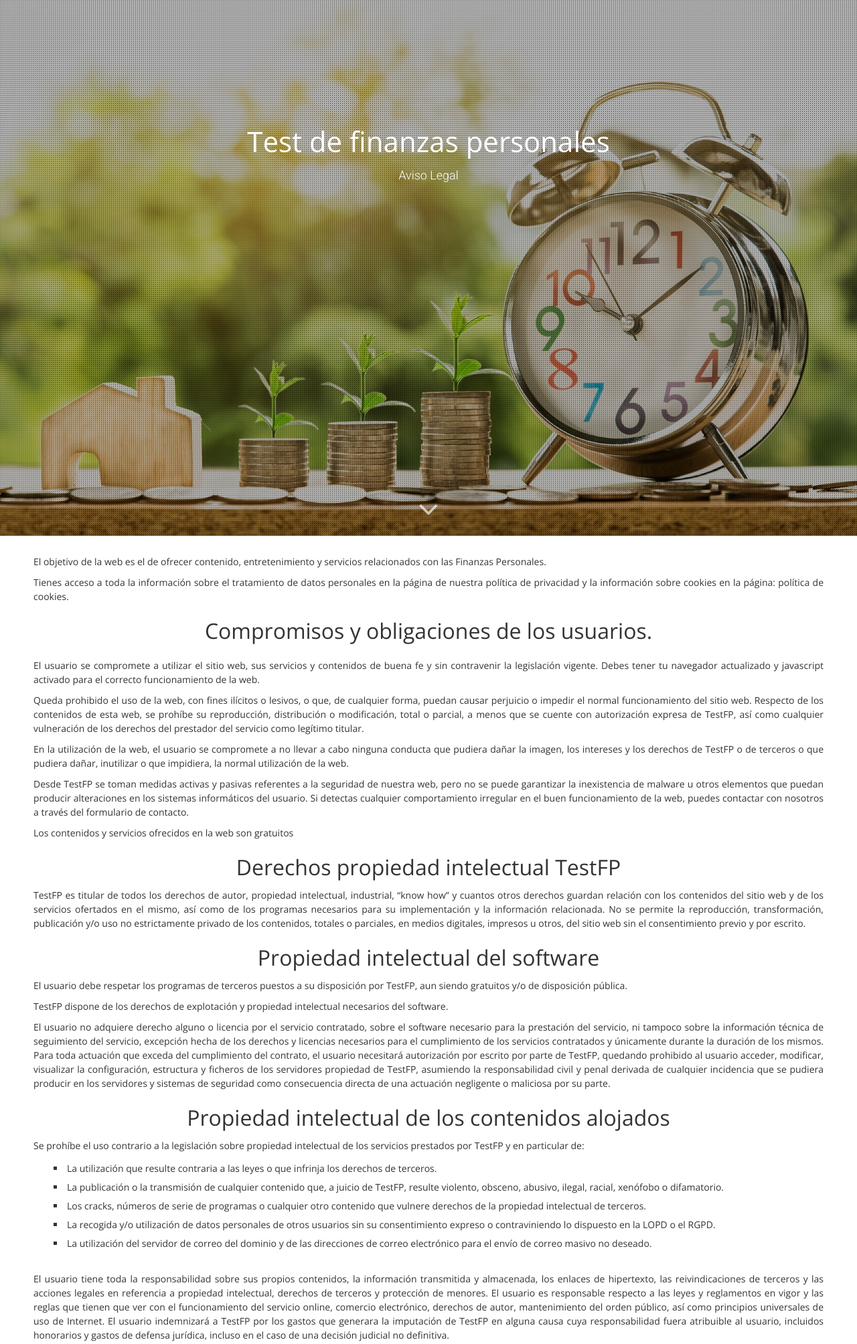
After one commit to practicaproISPC/grupo-5-g5, a PHP site: page /AvisoLegal.html in a window 1280 px wide. The commit adds this page. Shown: the top 2007 px of the page at 67% size. Run offline with PHP 8.4, Linux system fonts and the light colour scheme; some libraries are stand-ins or nearby versions.

Commit message:
Agregue legales en html

```diff
--- /dev/null
+++ b/AvisoLegal.html
@@ -0,0 +1,144 @@
+<!DOCTYPE html>
+<!--
+	Shine by TEMPLATE STOCK
+	templatestock.co @templatestock
+	Released for free under the Creative Commons Attribution 3.0 license (templated.co/license)
+-->
+
+<html lang="en">
+	<head>
+		<meta charset="utf-8">
+		<meta http-equiv="X-UA-Compatible" content="IE=edge">
+		<meta name="viewport" content="width=device-width, initial-scale=1">
+		<title>Test de finanzas personales</title>
+
+
+		<!-- WEB FONTS -->
+		<link href='http://fonts.googleapis.com/css?family=Roboto:100,300,100italic,400,300italic' rel='stylesheet' type='text/css'>
+		<link href='http://fonts.googleapis.com/css?family=Open+Sans:400,300' rel='stylesheet' type='text/css'>
+
+		<!-- BOOTSTRAP -->
+		<link href="css/bootstrap.min.css" rel="stylesheet">
+		<!-- FONT AWESOME -->
+		<link rel="stylesheet" href="css/font-awesome.min.css">
+		<!-- CUSTOM STYLING -->
+		<link href="css/styles.css" rel="stylesheet">
+		<!-- PRELOADER -->
+		<link href="css/loader.css" rel="stylesheet">
+
+
+	</head>
+
+<body>
+	<!-- PRELOADER
+		<div id="loader-wrapper">
+			<div id="loader"><div class="sk-spinner sk-spinner-cube-grid"><div class="sk-cube"></div><div class="sk-cube"></div><div class="sk-cube"></div><div class="sk-cube"></div><div class="sk-cube"></div><div class="sk-cube"></div><div class="sk-cube"></div><div class="sk-cube"></div><div class="sk-cube"></div></div></div>
+		</div>
+	-->
+	<!-- HEADER -->
+		<section id="header">
+			<div class="container">
+				<div class="row text-center">
+					<div class="col-md-8">
+						<!--<img class="logo" src="images/logo.png" />-->
+						<h1 class="white-text">Test de finanzas personales</h1>
+						<h5 class="white-text">Aviso Legal</h5>
+						<div id="countdown" class="white-text"></div>
+					</div>
+				</div>
+			</div>
+			<div class="animation">
+			<a class="arrow-down-animation" data-scroll href="#about"><i class="fa fa-angle-down"></i></a>
+			</div> <br>
+		</section>
+	<!-- HEADER ENDS -->
+
+	<br> <p> El objetivo de la web es el de ofrecer contenido, entretenimiento y servicios relacionados con las Finanzas Personales. <p>
+        <p> Tienes acceso a toda la información sobre el tratamiento de datos personales en la página de nuestra política de privacidad y la información sobre cookies en la página: política de cookies. <p>
+            <h2> Compromisos y obligaciones de los usuarios. <h2>
+        <p> El usuario se compromete a utilizar el sitio web, sus servicios y contenidos de buena fe y sin contravenir la legislación vigente. Debes tener tu navegador actualizado y javascript activado para el correcto funcionamiento de la web. <p>
+        <p> Queda prohibido el uso de la web, con fines ilícitos o lesivos, o que, de cualquier forma, puedan causar perjuicio o impedir el normal funcionamiento del sitio web. Respecto de los contenidos de esta web, se prohíbe su reproducción, distribución o modificación, total o parcial, a menos que se cuente con autorización expresa de TestFP, así como cualquier vulneración de los derechos del prestador del servicio como legítimo titular. <p>
+        <p> En la utilización de la web, el usuario se compromete a no llevar a cabo ninguna conducta que pudiera dañar la imagen, los intereses y los derechos de TestFP o de terceros o que pudiera dañar, inutilizar o que impidiera, la normal utilización de la web. </p>
+        <p> Desde TestFP se toman medidas activas y pasivas referentes a la seguridad de nuestra web, pero no se puede garantizar la inexistencia de malware u otros elementos que puedan producir alteraciones en los sistemas informáticos del usuario. Si detectas cualquier comportamiento irregular en el buen funcionamiento de la web, puedes contactar con nosotros a través del formulario de contacto. </p>
+        <p> Los contenidos y servicios ofrecidos en la web son gratuitos </p>
+        <h2> Derechos propiedad intelectual TestFP  </h2>
+        <p> TestFP es titular de todos los derechos de autor, propiedad intelectual, industrial, “know how” y cuantos otros derechos guardan relación con los contenidos del sitio web y de los servicios ofertados en el mismo, así como de los programas necesarios para su implementación y la información relacionada. No se permite la reproducción, transformación, publicación y/o uso no estrictamente privado de los contenidos, totales o parciales, en medios digitales, impresos u otros, del sitio web sin el consentimiento previo y por escrito. </p>
+        <h2> Propiedad intelectual del software </h2>
+        <p> El usuario debe respetar los programas de terceros puestos a su disposición por TestFP, aun siendo gratuitos y/o de disposición pública. <p>
+        <p> TestFP dispone de los derechos de explotación y propiedad intelectual necesarios del software. </p>
+        <p> El usuario no adquiere derecho alguno o licencia por el servicio contratado, sobre el software necesario para la prestación del servicio, ni tampoco sobre la información técnica de seguimiento del servicio, excepción hecha de los derechos y licencias necesarios para el cumplimiento de los servicios contratados y únicamente durante la duración de los mismos. Para toda actuación que exceda del cumplimiento del contrato, el usuario necesitará autorización por escrito por parte de TestFP, quedando prohibido al usuario acceder, modificar, visualizar la configuración, estructura y ficheros de los servidores propiedad de TestFP, asumiendo la responsabilidad civil y penal derivada de cualquier incidencia que se pudiera producir en los servidores y sistemas de seguridad como consecuencia directa de una actuación negligente o maliciosa por su parte. </p>
+        <h2> Propiedad intelectual de los contenidos alojados </h2>
+        <p> Se prohíbe el uso contrario a la legislación sobre propiedad intelectual de los servicios prestados por TestFP y en particular de: </p>
+        <li type="square"> La utilización que resulte contraria a las leyes o que infrinja los derechos de terceros.</li>
+        <li type="square"> La publicación o la transmisión de cualquier contenido que, a juicio de TestFP, resulte violento, obsceno, abusivo, ilegal, racial, xenófobo o difamatorio. </li>
+        <li type="square"> Los cracks, números de serie de programas o cualquier otro contenido que vulnere derechos de la propiedad intelectual de terceros. </li>
+        <li type="square"> La recogida y/o utilización de datos personales de otros usuarios sin su consentimiento expreso o contraviniendo lo dispuesto en la LOPD o el RGPD. </li>
+        <li type="square"> La utilización del servidor de correo del dominio y de las direcciones de correo electrónico para el envío de correo masivo no deseado. </li> <br>
+        <p> El usuario tiene toda la responsabilidad sobre sus propios contenidos, la información transmitida y almacenada, los enlaces de hipertexto, las reivindicaciones de terceros y las acciones legales en referencia a propiedad intelectual, derechos de terceros y protección de menores. El usuario es responsable respecto a las leyes y reglamentos en vigor y las reglas que tienen que ver con el funcionamiento del servicio online, comercio electrónico, derechos de autor, mantenimiento del orden público, así como principios universales de uso de Internet. El usuario indemnizará a TestFP por los gastos que generara la imputación de TestFP en alguna causa cuya responsabilidad fuera atribuible al usuario, incluidos honorarios y gastos de defensa jurídica, incluso en el caso de una decisión judicial no definitiva. </p>
+        <p> En las páginas de TestFP encontrarás enlaces a sitios web de terceros con el único objeto de completar información, compartir contenido relevante, o en el caso de enlaces de afiliados, proponer productos o servicios que puedan ser de interés. A pesar de que se toman las medidas oportunas para asegurarse de que los contenidos enlazados ofrecen garantías, TestFP no se responsabiliza de los resultados que puedan derivarse por el acceso a dichos enlaces ni del contenido de dichas páginas. </p>
+        <p> En TestFP se publican artículos, cursos y contenidos diversos, cuya autoría proviene de personas ajenas a nuestra web. Pedimos a todos estos colaboradores que respeten las leyes del copyright y los derechos de autor en todo aquello que se publica desde nuestras páginas. Si esto no se cumple, no nos hacemos responsables de ello, por estar fuera de nuestro conocimiento. </p>
+        <p> Si en cualquier caso se observa alguna circunstancia que atente contra las leyes del copyright o los derechos de autor, ésta deberá ser comunicada lo antes posible a TestFP a través del formulario de contacto, para poder subsanar el error o retirar el material si es necesario. </p>
+        <p> No podemos garantizar la completa veracidad, fiabilidad y/o exactitud de todos los contenidos de la web, especialmente los provenientes de autores ajenos a TestFP y los de las secciones con participación de los usuarios como los foros. </p>
+        <p> Nos reservamos el derecho de modificar en cualquier momento las condiciones del servicio y las de su utilización, así como el derecho de dejar de prestar cualquiera de nuestros servicios. </p>
+        <h2> Exención de responsabilidades </h2>
+        <p> TestFP no otorga ninguna garantía ni se hace responsable en ningún caso de los daños y perjuicios que pudieran derivar de: </p>
+        <li type="square"> La falta de disponibilidad de la web, de sus servicios o contenidos. </li>
+        <li type="square"> La existencia de contenido malicioso en la web. </li>
+        <li type="square"> El uso ilícito de nuestros servicios o contenido, o contrario a este aviso legal. </li>
+        <li type="square"> Los problemas de cualquier tipo en los servicios prestados por terceros. </li>
+        <li type="square"> El borrado accidental o no del contenido de la web. </li> <br>
+        <p> Nos esforzamos por mantener la página segura y libre de software malicioso. Si detectas cualquier comportamiento o actividad extraña en nuestra web, puedes comunicárnoslo a la dirección  ejemplo@proyecto.com </p>
+        <p> También queda a su disposición mayor información: </p>
+        <a href="https://bildenlex.com/propiedad-intelectual/cuales-textos-legales-debe-tener-una-pagina-web-2/" target="_blank">Legales</a>
+
+
+
+
+
+
+
+
+
+
+
+
+
+
+
+
+
+	<!-- FOOTER -->
+		<footer id="footer">
+			<div class="container">
+				<div class="row text-center">
+					<p>
+						&copy; 2016 Shine | DESIGN BY <a href="http://templatestock.co">Template Stock</a>
+						<span class="social">
+							<a href="#"><i class="fa fa-facebook-square"></i></a>
+							<a href="#"><i class="fa fa-twitter-square"></i></a>
+							<a href="#"><i class="fa fa-google-plus-square"></i></a>
+						</span>
+					</p>
+				</div>
+			</div>
+		</footer>
+	<!-- FOOTER ENDS -->
+
+
+		<!-- jQuery (necessary for Bootstrap's JavaScript plugins) -->
+		<script src="https://ajax.googleapis.com/ajax/libs/jquery/1.11.2/jquery.min.js"></script>
+		<!-- Include all compiled plugins (below), or include individual files as needed -->
+		<script src="js/bootstrap.min.js"></script>
+		<!-- SMOOTH SCROLL -->
+		<script src="js/smooth-scroll.min.js"></script>
+		<!-- PARALLAX IMG -->
+		<script src="js/jquery.parallax-1.1.3.js"></script>
+		<!-- SCROLL REVEAL -->
+		<script src="js/scrollReveal.min.js"></script>
+		<!-- FUNCTIONS -->
+		<script src="js/functions.js"></script>
+		<!-- Funciones del test-->
+		<script src="js/testScript.js"></script>
+
+</body>
+</html>
--- a/css/styles.css
+++ b/css/styles.css
@@ -61,6 +61,22 @@ h4 {
 h5 {
     font-size: 18px;
     font-weight: 300;
+}
+p{
+	text-align:justify;
+	font-size: 14px;
+	font-family: 'Open Sans', sans-serif;
+	margin-left: 50px;
+	margin-right: 50px;
+	line-height: 1.5em;
+
+}
+li {
+	text-align:justify;
+	font-size: 14px;
+	font-family: 'Open Sans', sans-serif;
+	margin-left: 80px;
+	margin-right: 50px;
 }
 
 button {
```
Also changed, not shown: PoliticadePrivacidad.html (added, +152 -0 lines).
